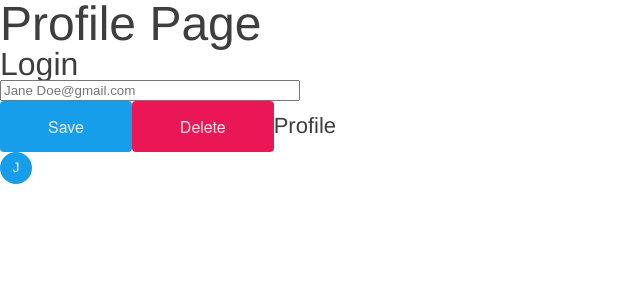
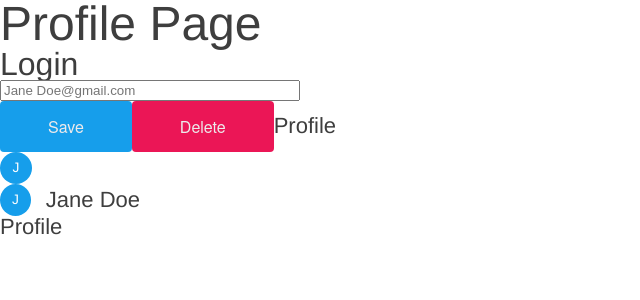
Before and after one commit to RomainKH/design_system, a Vue app: page / in a window 1280 px wide. Shown: the top 300 px of the page, without its empty margins (0-640 px from the left). Built offline with nearby package versions, Linux system fonts and the light colour scheme.

Commit message:
:lipstick: Add SideBarItem component

```diff
--- /dev/null
+++ b/src/components/02-molecules/SideBarItem.vue
@@ -0,0 +1,35 @@
+<template>
+    <div>
+        <Avatar v-if="avatar" class="u-text-menu_items u-avatar-little" :placeholder="avatarPlaceholder"/>
+        <Link class="u-text-menu_items" :link="link" :text="linkText"/>
+    </div>
+</template>
+
+<script>
+import Avatar from '../01-atoms/Avatar.vue'
+import Link from '../01-atoms/Link.vue'
+export default {
+  name: 'SideBarItem',
+  components: {
+      Avatar,
+      Link
+  },
+  props: {
+    linkText: String,
+    link: String,
+    avatar: Boolean,
+    avatarPlaceholder: String,
+  }
+}
+</script>
+
+<style scoped lang="scss">
+div {
+    display: flex;
+    flex-direction: row;
+    align-items: center;
+    div+a {
+        margin-left: 15px;
+    }
+}
+</style>
--- a/src/components/05-pages/AccountPage.vue
+++ b/src/components/05-pages/AccountPage.vue
@@ -7,6 +7,8 @@
     <Link class="u-text-menu_items" link="#" text="Profile"/>
     <Avatar class="u-text-menu_items u-avatar-little" placeholder="J"/>
     <Text text="Watch out, this function causes the complete and irreversible deletion of your nickname. It will no longer be usable and you will lose all associated data. Make sure this is what you want to do." />
+    <SideBarItem linkText="Jane Doe" Link="#" avatar avatarPlaceholder="J" />
+    <SideBarItem linkText="Profile" Link="#" />
   </div>
 </template>
 
@@ -17,6 +19,7 @@ import Button from '../02-molecules/Button.vue'
 import Text from '../01-atoms/Text.vue'
 import Link from '../01-atoms/Link.vue'
 import Avatar from '../01-atoms/Avatar.vue'
+import SideBarItem from '../02-molecules/SideBarItem'
 export default {
   name: 'AccountPage',
   components: {
@@ -25,7 +28,8 @@ export default {
     Button,
     Text,
     Link,
-    Avatar
+    Avatar,
+    SideBarItem
   }
 }
 </script>
```
